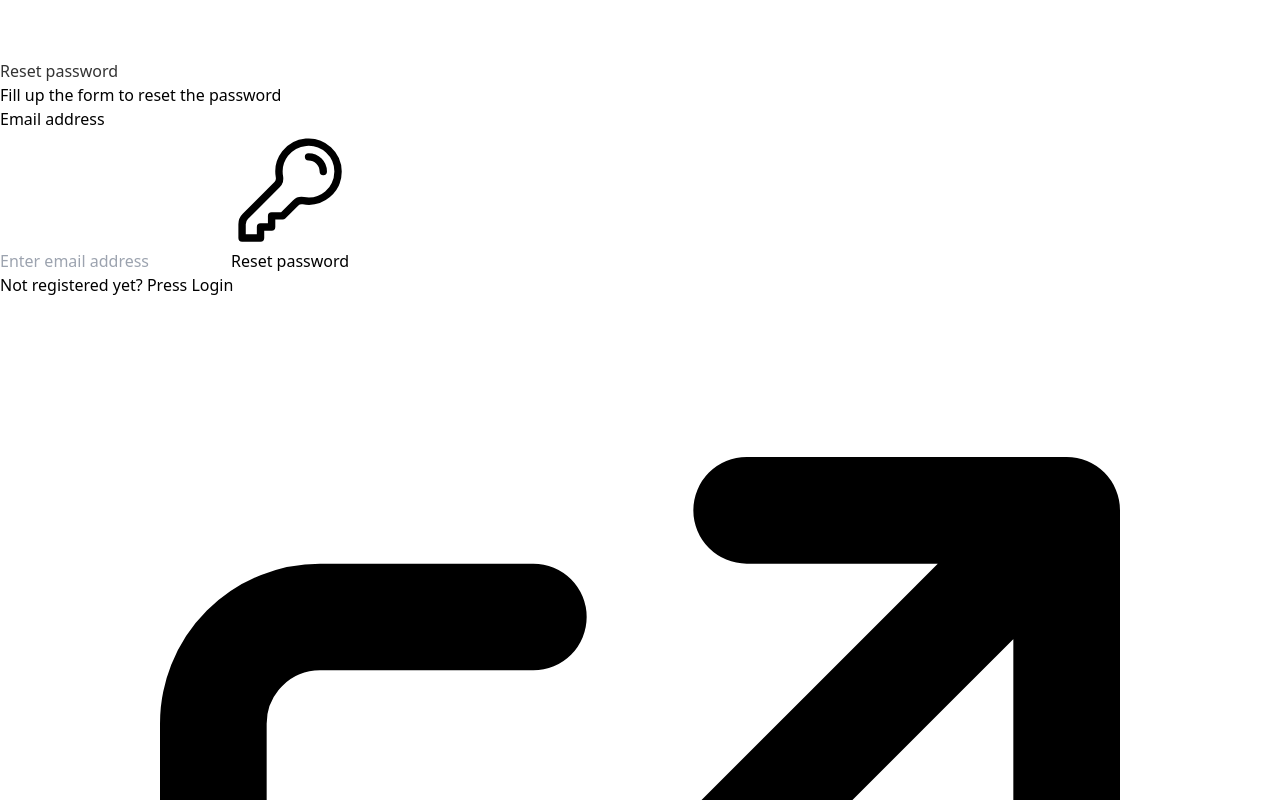
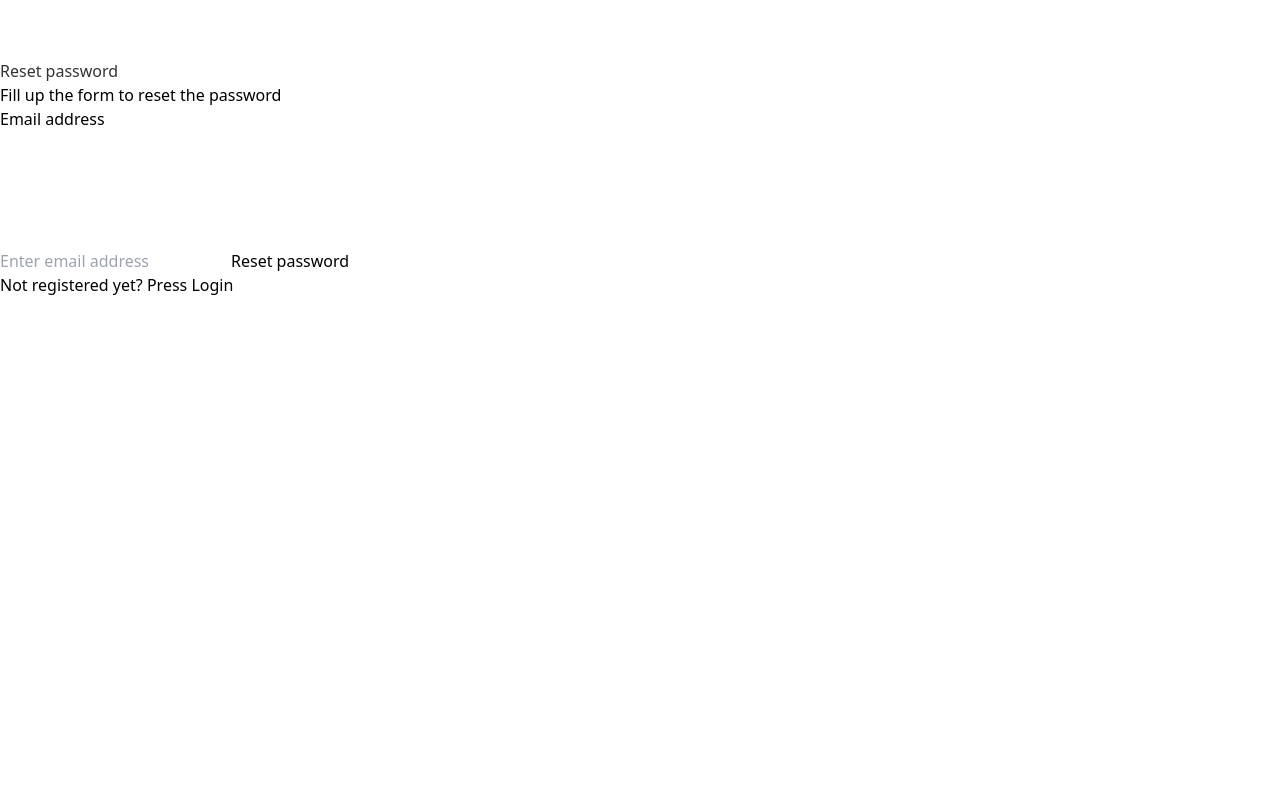
Before and after one commit to AliAkramkk/Lets_Cook_Client, a React (Vite) app: page /forgot-password in a window 1280 px wide. Shown: the part 580-1380 px from the top of the page. Built offline with nearby package versions, Linux system fonts and the light colour scheme.

Commit message:
forget password page modified

```diff
--- a/src/pages/ForgotPassword/ForgetPassword.jsx
+++ b/src/pages/ForgotPassword/ForgetPassword.jsx
@@ -47,7 +47,7 @@ function ForgetPassword() {
     <>
       <div className="bg-gray-100">
         <UserNavbar />
-        <div className="flex">
+        <div className="flex flex-col md:flex-row">
           <div className="p-3 text-white flex flex-col md:flex-row items-center md:items-start">
             <img
               src={letsCookLogo}
@@ -55,7 +55,7 @@ function ForgetPassword() {
               className="mb-4 max-w-xs md:mr-6 md:mb-0"
             />
           </div>
-          <div className="max-w-lg mx-auto my-10 bg-gray-200 p-8 rounded-xl shadow shadow-slate-300">
+          <div className="max-w-lg mx-auto my-10 bg-gray-200 p-8 rounded-xl shadow shadow-slate-300 w-full md:w-3/4 lg:w-1/2">
             <h1 className="text-4xl font-medium">Reset password</h1>
             <p className="text-slate-500">
               Fill up the form to reset the password
@@ -95,11 +95,7 @@ function ForgetPassword() {
                     stroke="currentColor"
                     className="w-6 h-6"
                   >
-                    <path
-                      stroke-linecap="round"
-                      stroke-linejoin="round"
-                      d="M15.75 5.25a3 3 0 013 3m3 0a6 6 0 01-7.029 5.912c-.563-.097-1.159.026-1.563.43L10.5 17.25H8.25v2.25H6v2.25H2.25v-2.818c0-.597.237-1.17.659-1.591l6.499-6.499c.404-.404.527-1 .43-1.563A6 6 0 1121.75 8.25z"
-                    />
+                    {/* (your SVG path here) */}
                   </svg>
 
                   <span>Reset password</span>
@@ -121,11 +117,7 @@ function ForgetPassword() {
                         stroke="currentColor"
                         strokeWidth="2"
                       >
-                        <path
-                          stroke-linecap="round"
-                          stroke-linejoin="round"
-                          d="M10 6H6a2 2 0 00-2 2v10a2 2 0 002 2h10a2 2 0 002-2v-4M14 4h6m0 0v6m0-6L10 14"
-                        />
+                        {/* (your SVG path here) */}
                       </svg>
                     </span>
                   </a>
```
